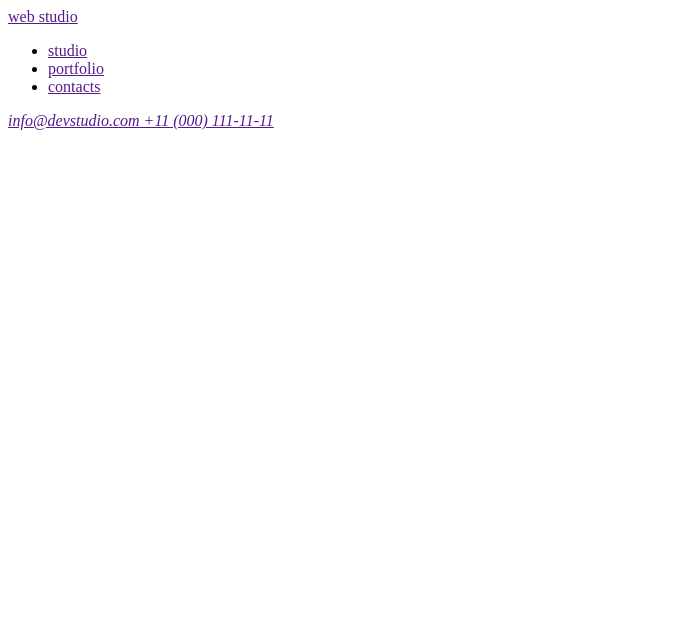
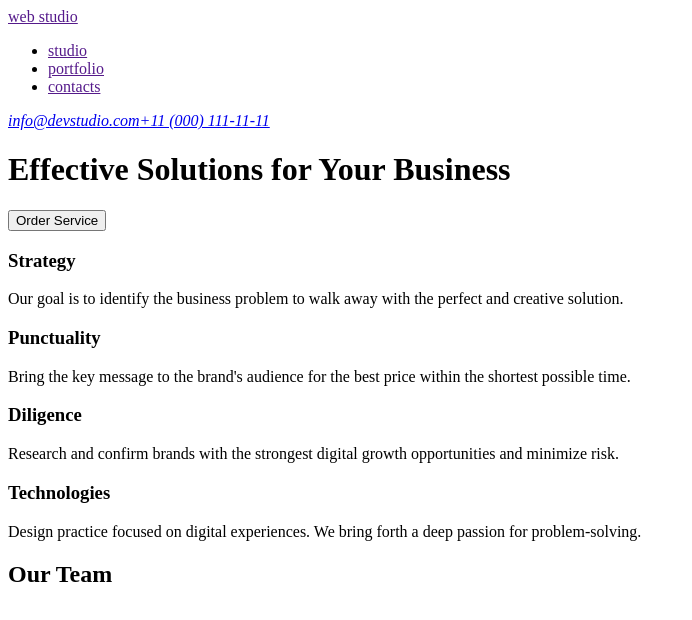
Before and after one commit to sergiy-goshtuk/goit-markup-hw-01, a plain HTML site: page index.html in a window 1280 px wide. Shown: the whole page, without its empty margins (0-692 px from the left). Drawn offline with Linux system fonts and the light colour scheme.

Commit message:
add info to main

```diff
--- a/index.html
+++ b/index.html
@@ -16,10 +16,41 @@
         </ul>
       </nav>
       <address>
-        <a href="">info@devstudio.com</a><a href=""> +11 (000) 111-11-11</a>
+        <a href="info@devstudio.com">info@devstudio.com</a
+        ><a href="+11 (000) 111-11-11">+11 (000) 111-11-11</a>
       </address>
     </header>
-    <main></main>
+    <main>
+      <h1>Effective Solutions for Your Business</h1>
+      <button type="button">Order Service</button>
+      <!--Strategy_Technologies-->
+      <section>
+        <h3>Strategy</h3>
+        <p>
+          Our goal is to identify the business problem to walk away with the
+          perfect and creative solution.
+        </p>
+        <h3>Punctuality</h3>
+        <p>
+          Bring the key message to the brand's audience for the best price
+          within the shortest possible time.
+        </p>
+        <h3>Diligence</h3>
+        <p>
+          Research and confirm brands with the strongest digital growth
+          opportunities and minimize risk.
+        </p>
+        <h3>Technologies</h3>
+        <p>
+          Design practice focused on digital experiences. We bring forth a deep
+          passion for problem-solving.
+        </p>
+      </section>
+      <!--Our_Team-->
+      <section>
+        <h2>Our Team</h2>
+      </section>
+    </main>
     <footer></footer>
   </body>
 </html>
```
